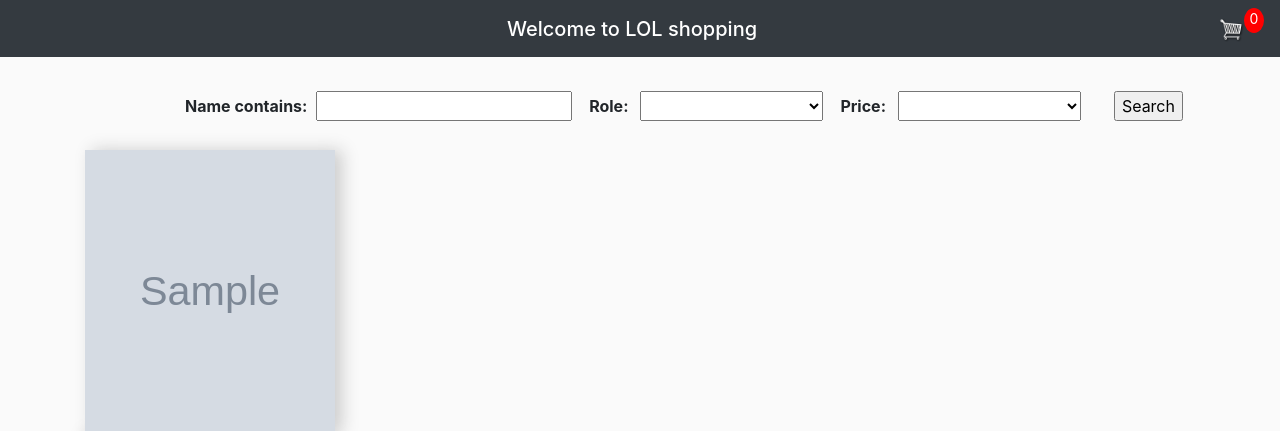
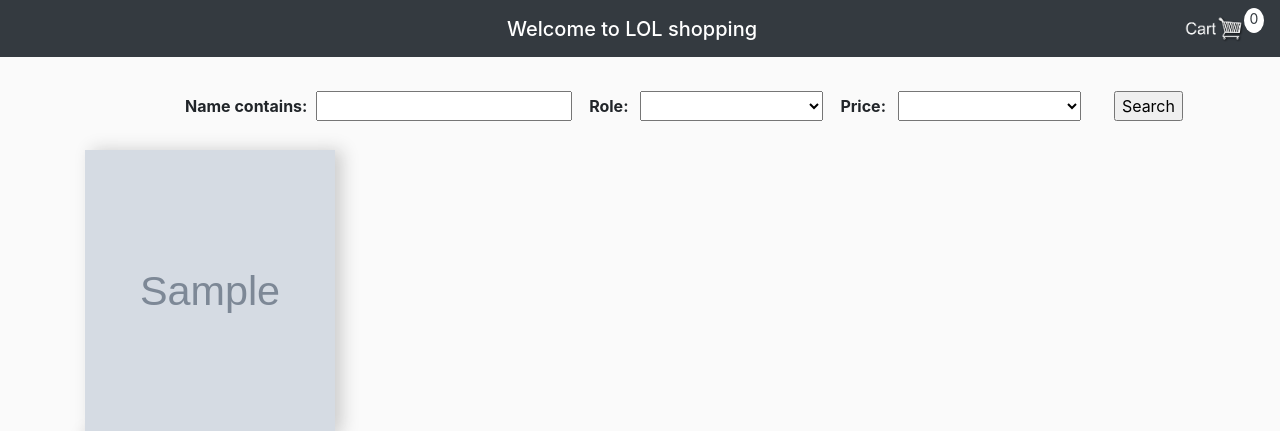
Before and after one commit to JinmanCai/OnlineShopping, a Django app: page / in a window 1280 px wide. Shown: the top 431 px of the page. Run offline with Django 3.2, Linux system fonts and the light colour scheme; tables that the repository leaves empty hold one stand-in row (values such as "Sample post"); grey boxes marked "Sample" are stand-in pictures; some libraries are stand-ins or nearby versions.

Commit message:
Added the Cart word into the cart icon

```diff
--- a/webshopping/static/css/main.css
+++ b/webshopping/static/css/main.css
@@ -48,7 +48,7 @@ h1,h2,h3,h4,h5,h6{
 }
 
 #cart-icon{
-	width:25px;
+	width:60px;
 	display: inline-block;
 	margin-left: 15px;
 }
@@ -56,8 +56,8 @@ h1,h2,h3,h4,h5,h6{
 #cart-total{
 	display: block;
 	text-align: center;
-	color:#fff;
-	background-color: red;
+	color:#343A40!important;
+	background-color: #fff;
 	width: 20px;
 	height: 25px;
 	border-radius: 50%;
```
Also changed, not shown: webshopping/static/images/cart.png, webshopping/static/images/previous images/cart.png (added), webshopping/static/images/previous images/cart_1.png (added).
